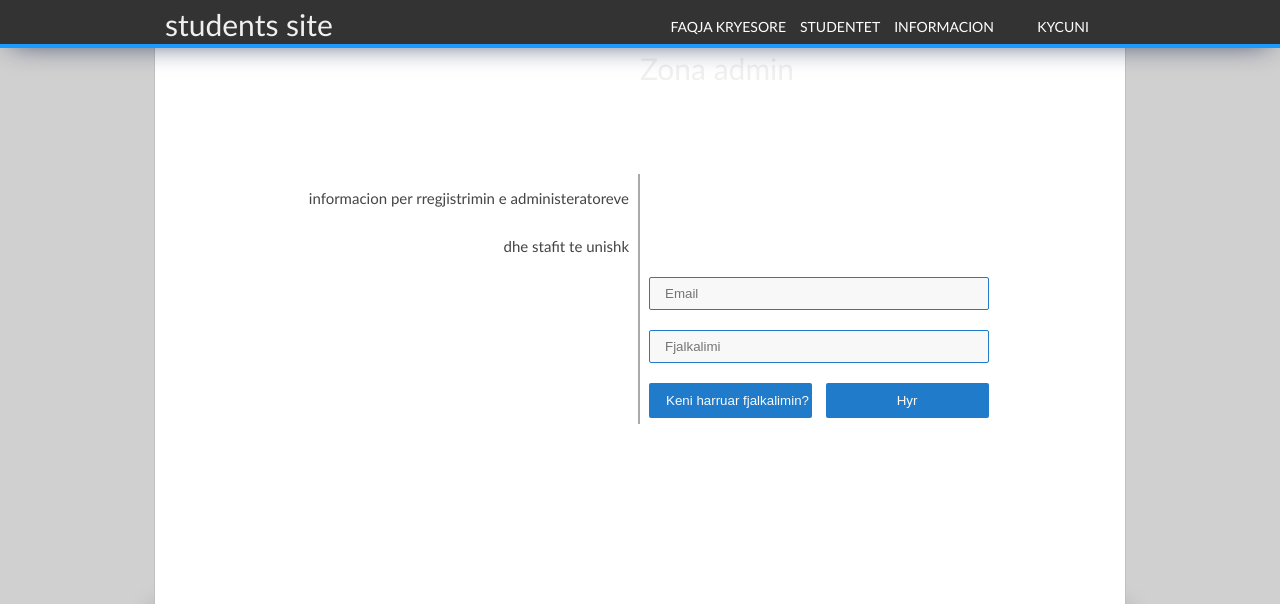
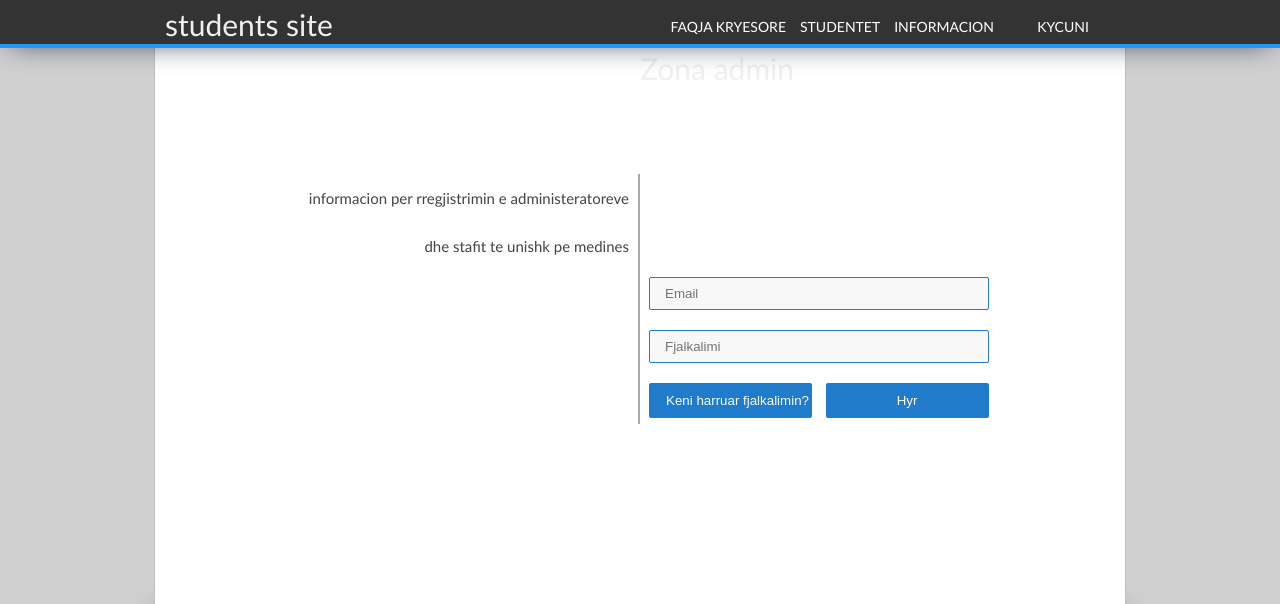
Before and after one commit to medinpiranej/unishk, a PHP site: page /hyr_admin.php in a window 1280 px wide. Shown: the top 604 px of the page. Run offline with PHP 8.4, Linux system fonts and the light colour scheme; some libraries are stand-ins or nearby versions.

Commit message:
ndryshim nga medini

```diff
--- a/hyr_admin.php
+++ b/hyr_admin.php
@@ -15,7 +15,7 @@
 Zona admin
    <div class='logindivcontainerleft'>
        <div class='logindivinfo'>
-           informacion per rregjistrimin e administeratoreve dhe stafit te unishk
+           informacion per rregjistrimin e administeratoreve dhe stafit te unishk pe medines
        </div>
     </div>
 <div class='logindivcontainerright'><div class='logindiv'><form action='kontrollo_hyrjen_admin.php' method='post'>
```
